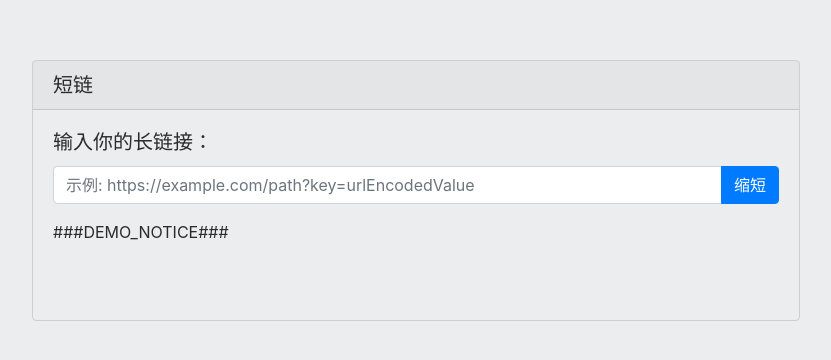
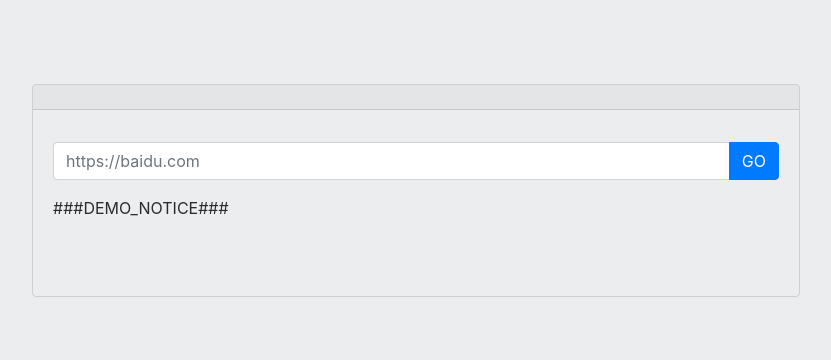
Before and after one commit to mithew/url-duan, a plain HTML site: page index.html in a window 1280 px wide. Shown: the part 210-570 px from the top of the page, without its empty margins (224-1055 px from the left). Drawn offline with nearby package versions, Linux system fonts and the light colour scheme.

Commit message:
Update index.html

```diff
--- a/index.html
+++ b/index.html
@@ -70,14 +70,14 @@
 </head>
 <body>
   <div class="card">
-    <h5 class="card-header">短链</h5>
+    <h5 class="card-header"> </h5>
     <div class="card-body">
       <form>
-      <h5 class="card-title">输入你的长链接：</h5>
+      <h5 class="card-title"> </h5>
       <div class="input-group mb-3">
-        <input type="text" class="form-control" placeholder="示例: https://example.com/path?key=urlEncodedValue" id="text">
+        <input type="text" class="form-control" placeholder="https://baidu.com" id="text">
         <div class="input-group-append">
-          <button class="btn btn-primary" type="submit" onclick='shorturl()' id="searchbtn">缩短</button>
+          <button class="btn btn-primary" type="submit" onclick='shorturl()' id="searchbtn">GO</button>
         </div>
       </div>
       <div class="card-text">
```
